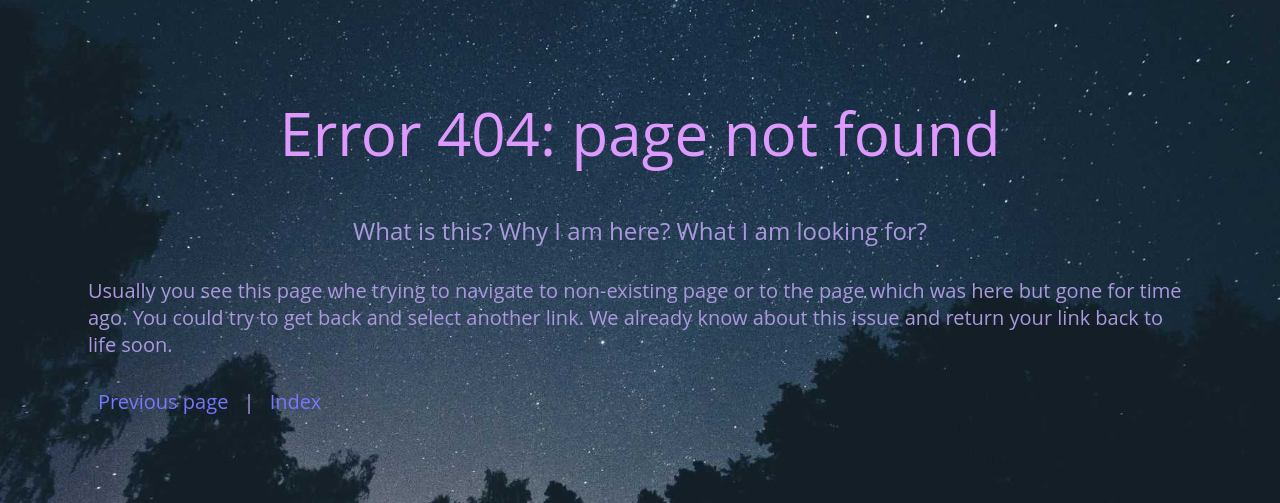
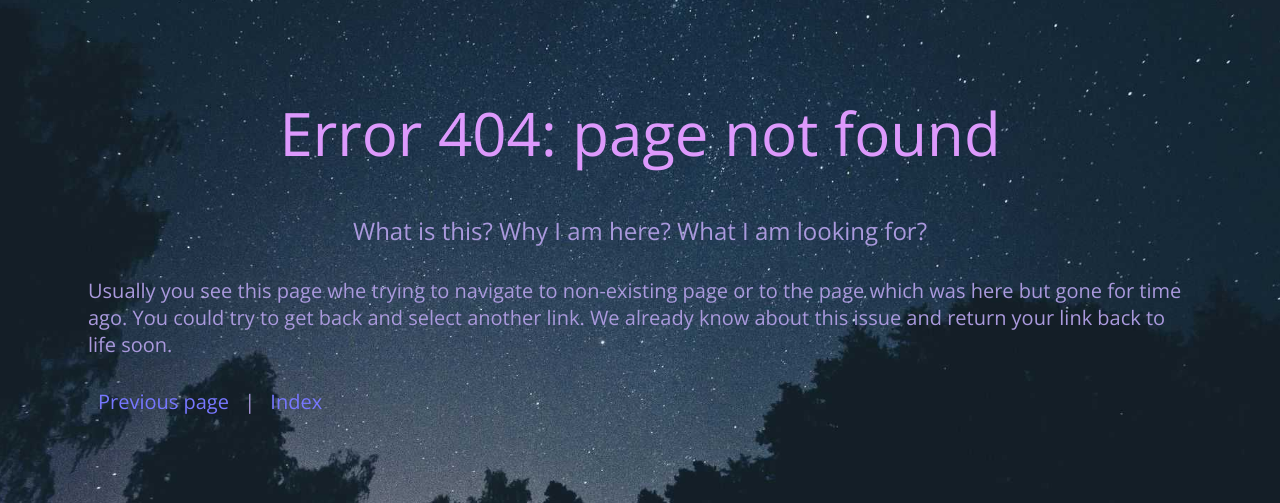
Before and after one commit to nosuchip/flask-boilerplate-simple, a Flask app: template application/templates/errors/404.html in a window 1280 px wide. Shown: the part 161-664 px from the top of the page. Run offline with Flask 2, Linux system fonts and the light colour scheme; the template is opened without the code that fills it, so the values that code supplies are empty.

Commit message:
Update error pages font

```diff
--- a/application/templates/errors/404.html
+++ b/application/templates/errors/404.html
@@ -7,13 +7,15 @@
   <meta http-equiv="X-UA-Compatible" content="IE=edge">
   <meta name="viewport" content="width=device-width, initial-scale=1">
 
+  <link href='https://fonts.googleapis.com/css?family=Open+Sans:700,700italic,300,400italic,600,600italic,400,300italic' rel='stylesheet' type='text/css'>
+
   <title>{{ page_title }}</title>
 
   <style>
     body {
       background: url(/static/img/error/error-404-bg.jpg) no-repeat center center fixed;
       background-size: cover;
-      font-family: 'Open Sans', 'Helvetica Neue', 'Helvetica', 'Arial', 'sans-serif';
+      font-family: 'Open Sans', sans-serif;
     }
 
     header {
--- a/application/templates/errors/500.html
+++ b/application/templates/errors/500.html
@@ -7,13 +7,15 @@
   <meta http-equiv="X-UA-Compatible" content="IE=edge">
   <meta name="viewport" content="width=device-width, initial-scale=1">
 
+  <link href='https://fonts.googleapis.com/css?family=Open+Sans:700,700italic,300,400italic,600,600italic,400,300italic' rel='stylesheet' type='text/css'>
+
   <title>{{ page_title }}</title>
 
   <style>
     body {
       background: url(/static/img/error/error-500-bg.jpg) no-repeat center center fixed;
       background-size: cover;
-      font-family: 'Open Sans', 'Helvetica Neue', 'Helvetica', 'Arial', 'sans-serif';
+      font-family: 'Open Sans', sans-serif;
     }
 
     header {
```
